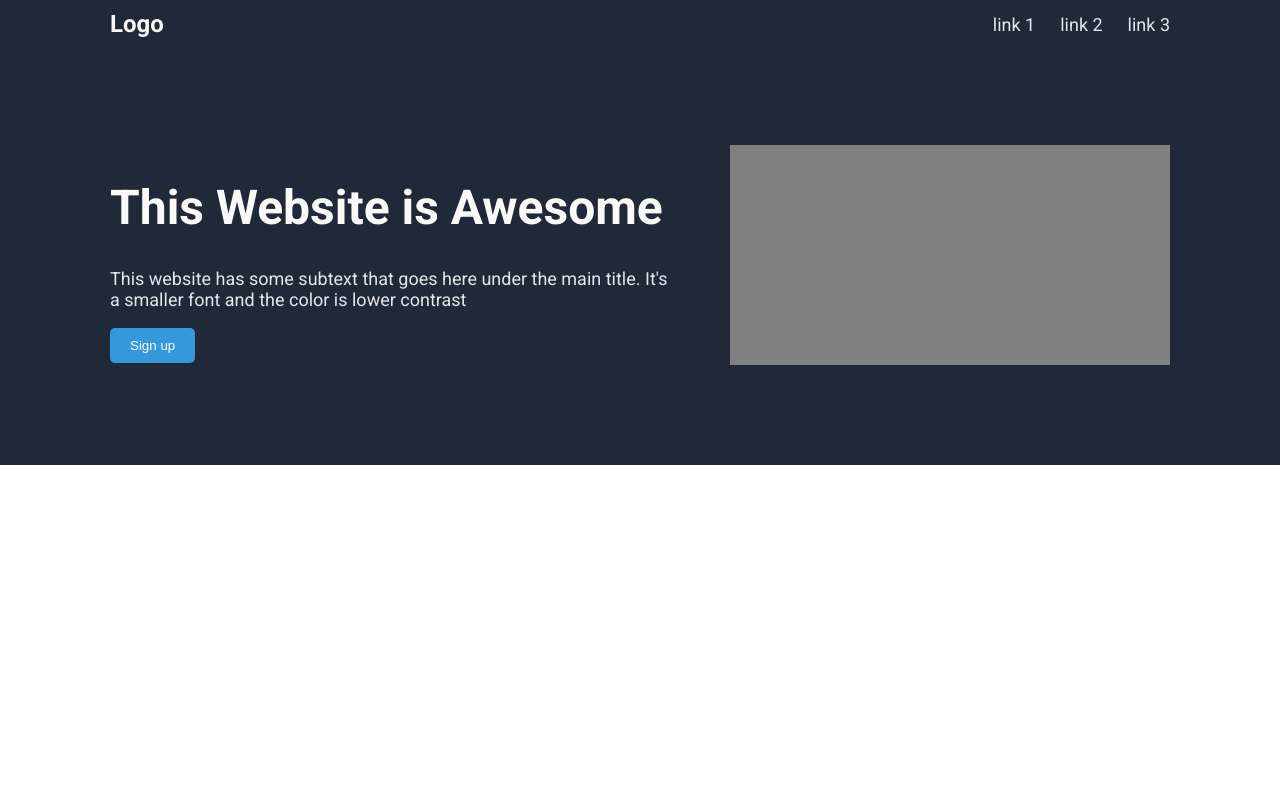
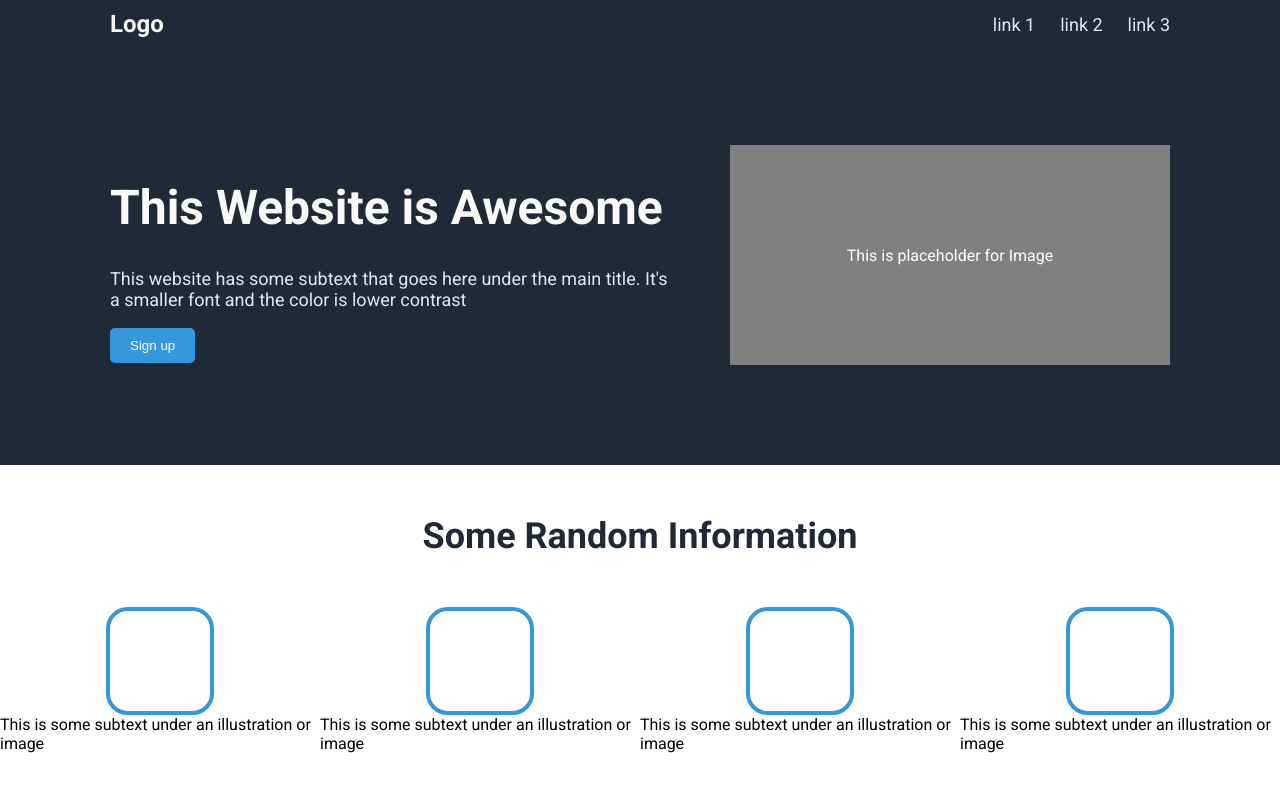
Before and after one commit to arrafahvg/Vega_LandingPage, a plain HTML site: page index.html in a window 1280 px wide. Drawn offline with Linux system fonts and the light colour scheme.

Commit message:
Adding middleUpperBody

```diff
--- a/index.html
+++ b/index.html
@@ -22,8 +22,27 @@
             <p id="subtext">This website has some subtext that goes here under the main title. It's a smaller font and the color is lower contrast</p>
             <button class="signUp">Sign up</button>
         </div>
-        <div id="imageContainer" class="imageContainer">
-            <!-- <img id="imagePlaceholder" class="imagePlaceholder" src="nama-file-gambar.jpg" alt="Deskripsi gambar"> -->
+        <div id="imageContainer" class="imageContainer">This is placeholder for Image</div>
+    </div>
+    <div class="middleUpperBody">
+        <div class="titleMiddleUpperBody">Some Random Information</div>
+        <div class="informationBox">
+            <div class="boxAndSubtext">
+                <div class="box" id="box1"></div>
+                <div class="subtextBox">This is some subtext under an illustration or image</div>
+            </div>
+            <div class="boxAndSubtext">
+                <div class="box" id="box2"></div>
+                <div class="subtextBox">This is some subtext under an illustration or image</div>
+            </div>
+            <div class="boxAndSubtext">
+                <div class="box" id="box3"></div>
+                <div class="subtextBox">This is some subtext under an illustration or image</div>
+            </div>
+            <div class="boxAndSubtext">
+                <div class="box" id="box3"></div>
+                <div class="subtextBox">This is some subtext under an illustration or image</div>
+            </div>
         </div>
     </div>
 </body>
--- a/styles.css
+++ b/styles.css
@@ -44,11 +44,13 @@ body {
     padding-left: 10px;
     padding-right: 10px;
     align-items: center;
-    position:absolute
 }
 
 
 .imageContainer {
+    display: flex; /* Tambahkan properti flex */
+    align-items: center; /* Posisikan elemen secara vertikal di tengah */
+    justify-content: center; /* Posisikan elemen secara horizontal di tengah */
     max-width: 100%;
     height: 220px;
     width: 440px;
@@ -57,6 +59,7 @@ body {
     background: gray;
     flex-shrink: 0;
     margin-right: 100px;
+    color: white;
 }
 
 /* .imagePlaceholder {
@@ -87,3 +90,37 @@ body {
     border-radius: 5px;
     cursor: pointer;
 }
+.middleUpperBody {
+    display: flex;
+    flex-direction: column;
+    background: #white; /* Sesuaikan dengan warna yang diinginkan */
+    margin-bottom: 50px;
+    margin-top: 50px; /* Ubah nilai margin-top sesuai kebutuhan */
+    justify-content: center;
+    align-items: center;
+}
+
+.titleMiddleUpperBody {
+    color:#1f2937;
+    font-size: 36px;
+    font-weight: bolder;
+    margin-bottom: 50px;
+}
+
+.informationBox {
+    display: flex;
+}
+
+.boxAndSubtext {
+    display: flex;
+    flex-direction:column;
+    align-items: center;
+}
+
+.box {
+    width: 100px;
+    height: 100px;
+    border: 4px solid;
+    border-color: #3498db;
+    border-radius: 20%;
+}
```
